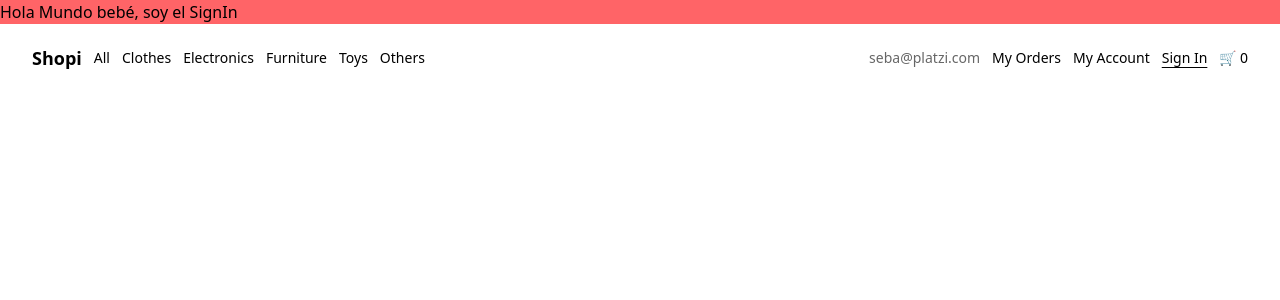
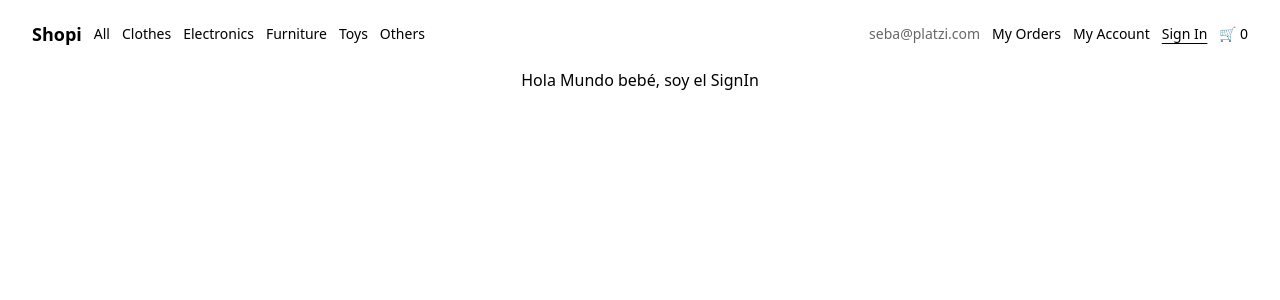
Before and after one commit to SuKuShaing/React-vite-y-tailwindcss, a React (Vite) app: page /sign-in in a window 1280 px wide. Shown: the top 300 px of the page. Built offline with nearby package versions, Linux system fonts and the light colour scheme.

Commit message:
se agrega el componente Layout y se utiliza en las páginas existentes

```diff
--- /dev/null
+++ b/src/Components/Layout/index.jsx
@@ -0,0 +1,9 @@
+const Layout = ({ children }) => {
+    return (
+        <div className="flex flex-col items-center">
+            {children}
+        </div>
+    );
+};
+
+export default Layout;
--- a/src/Pages/App/index.jsx
+++ b/src/Pages/App/index.jsx
@@ -27,8 +27,8 @@
 	return (
         // con encapsular el componente AppRoutes en el componente BrowserRouter, se habilita el uso de rutas en la aplicación
         <BrowserRouter>
+            <Navbar />
             <AppRoutes />
-            <Navbar />
         </BrowserRouter>
 	);
 }
--- a/src/Pages/Home/index.jsx
+++ b/src/Pages/Home/index.jsx
@@ -1,11 +1,11 @@
+import Layout from "../../Components/Layout"
 // import './App.css'
 
 function Home() {
-
     return (
-        <div className="bg-red-400">
+        <Layout>
             Hola Mundo bebé, soy el Home
-        </div>
+        </Layout>
     )
 }
 
--- a/src/Pages/MyAccount/index.jsx
+++ b/src/Pages/MyAccount/index.jsx
@@ -1,11 +1,13 @@
+import Layout from "../../Components/Layout"
+
 // import './App.css'
 
 function MyAccount() {
 
     return (
-        <div className="bg-red-400">
+        <Layout>
             Hola Mundo bebé, soy MyAccount
-        </div>
+        </Layout>
     )
 }
 
--- a/src/Pages/MyOrder/index.jsx
+++ b/src/Pages/MyOrder/index.jsx
@@ -1,11 +1,12 @@
+import Layout from "../../Components/Layout"
 // import './App.css'
 
 function MyOrder() {
 
     return (
-        <div className="bg-red-400">
+        <Layout>
             Hola Mundo bebé, soy MyOrder
-        </div>
+        </Layout>
     )
 }
 
--- a/src/Pages/MyOrders/index.jsx
+++ b/src/Pages/MyOrders/index.jsx
@@ -1,11 +1,12 @@
+import Layout from "../../Components/Layout"
 // import './App.css'
 
 function MyOrders() {
 
     return (
-        <div className="bg-red-400">
+        <Layout>
             Hola Mundo bebé, soy MyOrders
-        </div>
+        </Layout>
     )
 }
 
--- a/src/Pages/NotFound/index.jsx
+++ b/src/Pages/NotFound/index.jsx
@@ -1,11 +1,13 @@
+import Layout from "../../Components/Layout"
 // import './App.css'
+
 
 function NotFound() {
 
     return (
-        <div className="bg-red-400">
+        <Layout>
             Hola Mundo bebé, soy NotFound
-        </div>
+        </Layout>
     )
 }
 
--- a/src/Pages/SignIn/index.jsx
+++ b/src/Pages/SignIn/index.jsx
@@ -1,11 +1,12 @@
+import Layout from "../../Components/Layout"
 // import './App.css'
 
 function SignIn() {
 
     return (
-        <div className="bg-red-400">
+        <Layout>
             Hola Mundo bebé, soy el SignIn
-        </div>
+        </Layout>
     )
 }
 
```
